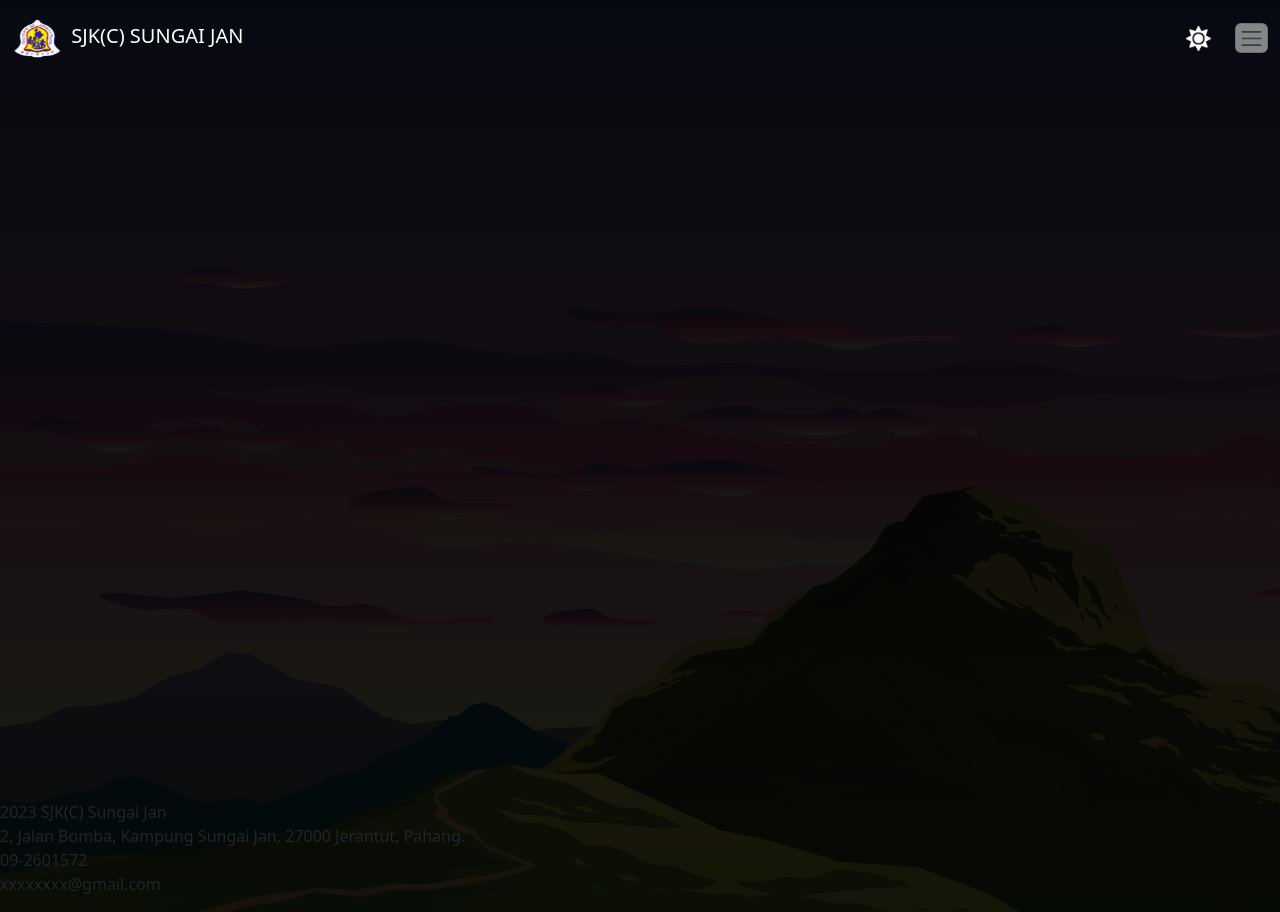
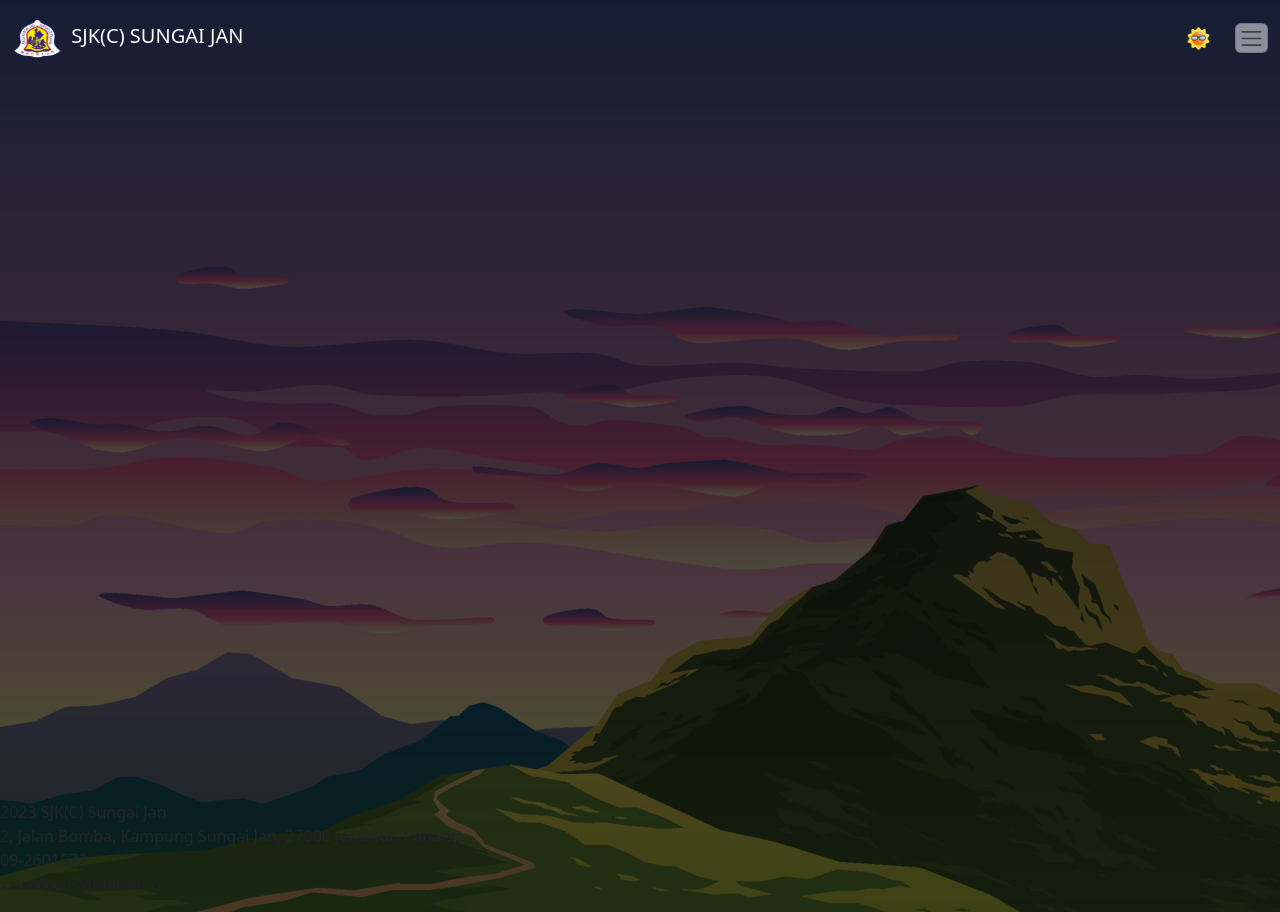
Before and after one commit to CK-Kwok87/sjkcsgjan.edu.my, a website: page index.html in a window 1280 px wide. Both pictures are taken after a click on the picture 1198 px from the left and 38 px from the top of the page. Drawn offline with Linux system fonts and the light colour scheme.

Commit message:
Updated dark mode icons

```diff
--- a/darkmode.js
+++ b/darkmode.js
@@ -23,18 +23,18 @@ const disableDarkMode = () => {
 
 if (darkMode == "enabled") {
   enableDarkMode();
-  icon.src = "assets/images/dark theme icons/sun.png";
+  icon.src = "assets/images/dark theme icons/sunlight.png";
 }
 
 darkModeToggle.addEventListener("click", () => {
   darkMode = localStorage.getItem("darkMode");
   if (darkMode !== "enabled") {
     enableDarkMode();
-    icon.src = "assets/images/dark theme icons/sun.png";
+    icon.src = "assets/images/dark theme icons/sunlight.png";
     console.log(darkMode);
   } else {
     disableDarkMode();
-    icon.src = "assets/images/dark theme icons/moon.png";
+    icon.src = "assets/images/dark theme icons/moonlight.png";
     console.log(darkMode);
   }
 });
--- a/index.html
+++ b/index.html
@@ -25,7 +25,7 @@
           </a>
 
           <img
-            src="assets/images/dark theme icons/moon.png"
+            src="assets/images/dark theme icons/moonlight.png"
             alt="moon image"
             id="icon"
             class="ms-auto me-4"
--- a/scss/_custom.scss
+++ b/scss/_custom.scss
@@ -54,7 +54,7 @@ body {
 }
 
 .darkmode {
-  background-color: rgba(0, 0, 0, 0.9);
+  background-color: rgba(0, 0, 0, 0.7);
   background-blend-mode: darken;
   .school-name {
     color: white;
```
Also changed, not shown: assets/css/style.css, assets/images/dark theme icons/daylight.png (added), assets/images/dark theme icons/moonlight.png (added), assets/images/dark theme icons/sunlight.png (added), assets/images/dark theme icons/sunrise.png (added).
